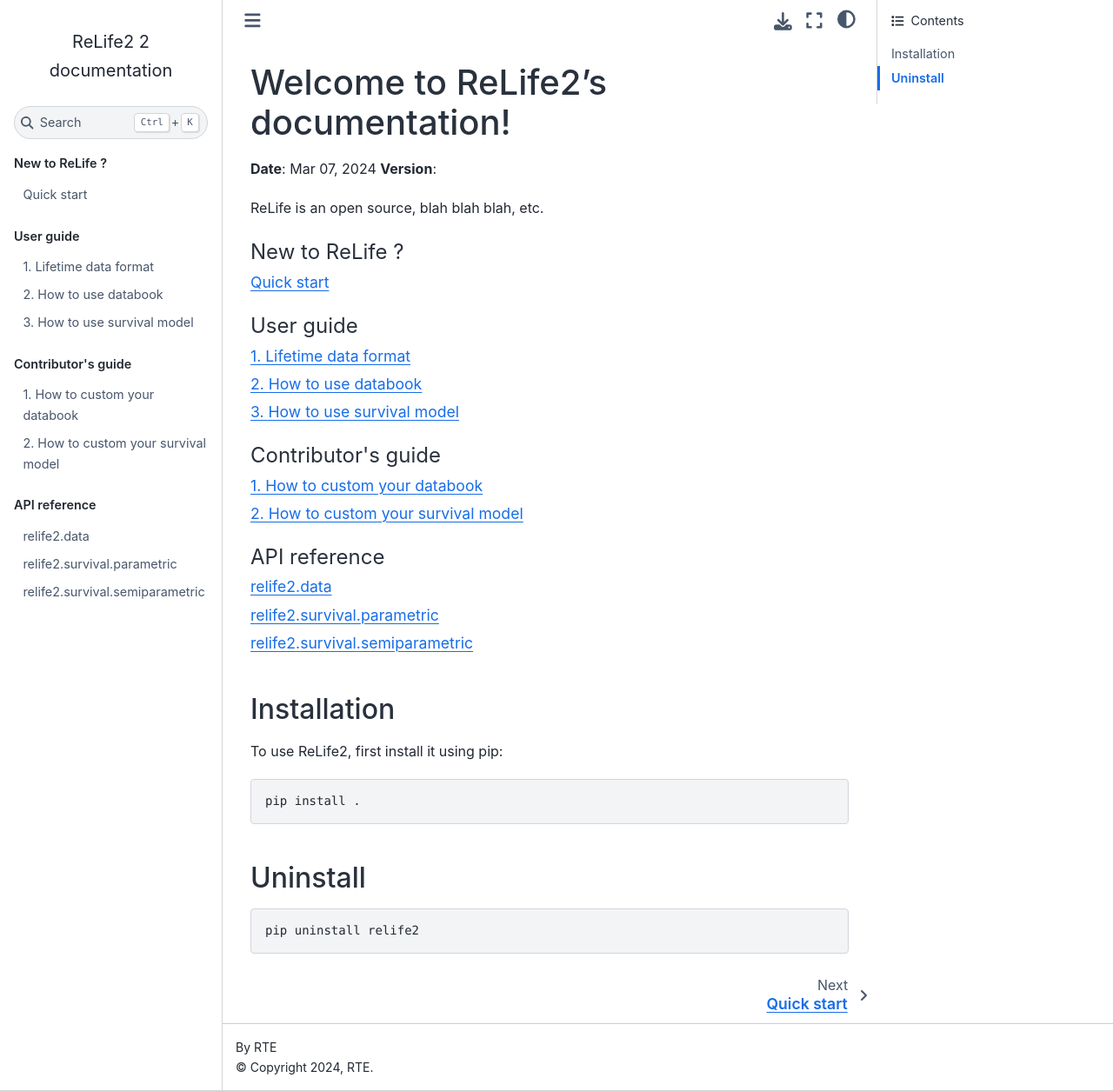
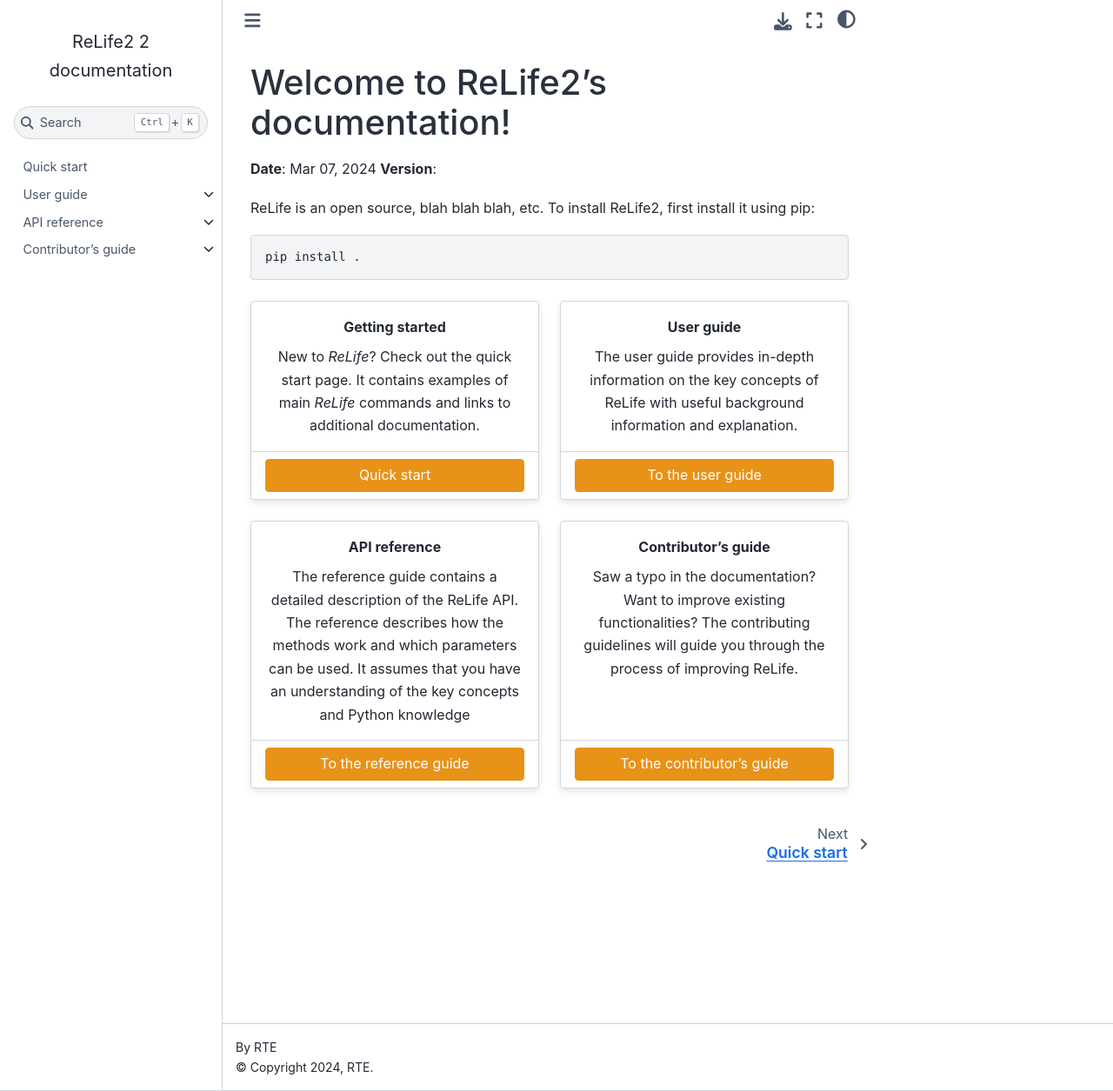
Before and after one commit to rte-france/relife, a Sphinx documentation site: the page built from sphinx_docs/source/index.rst, in a window 1280 px wide and 1255 px high. Shown: the whole window at 87% size. Built offline with Sphinx 7.4.7 and the Sphinx Book theme 1.1.4, drawn with Linux system fonts in a browser that asks for light colours.

Commit message:
Adding docs

```diff
--- a/sphinx_docs/source/conf.py
+++ b/sphinx_docs/source/conf.py
@@ -21,7 +21,11 @@ extensions = [
     "sphinx.ext.napoleon",  # to configure docstring style (use google style by default)
     "sphinx_copybutton",  # copy button in code block
     "sphinx.ext.viewcode",  # to insert source code link next to objects documentation
+    "sphinx_design",  # to enable grids and other cool stuff
 ]
+myst_enable_extensions = [
+    "colon_fence"
+]  # to enable when using both myst_parser and sphinx-design
 
 templates_path = ["_templates"]
 exclude_patterns = []
--- a/sphinx_docs/source/customization_guides/data.rst
+++ b/sphinx_docs/source/contributor_guide/data.rst
@@ -9,7 +9,7 @@ How to custom your databook
     :align: center
 
 The databook function instanciates a :python:`DataBook` object. This functions take
-several arguments (see :doc:`../detailed_doc/data`) but it also allows extra
+several arguments (see :doc:`../reference/data`) but it also allows extra
 key-words arguments like :
 
 * :python:`observed` : :python:`Data` instance (default to :python:`None`)
--- a/sphinx_docs/source/index.rst
+++ b/sphinx_docs/source/index.rst
@@ -10,51 +10,95 @@ Welcome to ReLife2's documentation!
 **Date**: |today| **Version**: |version|
 
 ReLife is an open source, blah blah blah, etc.
-
-.. toctree::
-   :maxdepth: 1
-   :caption: New to ReLife ?
-
-   get_started/quick_start
-
-.. toctree::
-   :maxdepth: 1
-   :numbered:
-   :caption: User guide
-
-   get_started/data_collect
-   get_started/data
-   get_started/survival
-
-.. toctree::
-   :maxdepth: 1
-   :numbered:
-   :caption: Contributor's guide
-
-   customization_guides/data
-   customization_guides/survival
-
-.. toctree::
-   :maxdepth: 1
-   :caption: API reference
-
-   detailed_doc/data
-   detailed_doc/survival_parametric
-   detailed_doc/survival_semiparametric
-
-
-Installation
-------------
-
-To use ReLife2, first install it using pip:
+To install ReLife2, first install it using pip:
 
 .. code-block:: console
 
    pip install .
 
-Uninstall
----------
 
-.. code-block:: console
+.. grid:: 1 2 2 2
+    :gutter: 4
+    :padding: 2 2 0 0
+    :class-container: sd-text-center
 
-   pip uninstall relife2
+    .. grid-item-card:: Getting started
+         :class-card: intro-card
+
+         New to *ReLife*? Check out the quick start page. It contains examples of main
+         *ReLife* commands and links to additional documentation.
+
+
+         +++
+
+         .. button-ref:: quick_start
+            :ref-type: any
+            :click-parent:
+            :color: secondary
+            :expand:
+
+            Quick start
+
+    .. grid-item-card::  User guide
+         :class-card: intro-card
+         :shadow: md
+
+         The user guide provides in-depth information on the
+         key concepts of ReLife with useful background information and explanation.
+
+         +++
+
+         .. button-ref:: user_guide/index
+            :ref-type: any
+            :click-parent:
+            :color: secondary
+            :expand:
+
+            To the user guide
+
+    .. grid-item-card::  API reference
+         :class-card: intro-card
+
+         The reference guide contains a detailed description of
+         the ReLife API. The reference describes how the methods work and which parameters can
+         be used. It assumes that you have an understanding of the key concepts and Python
+         knowledge
+
+         +++
+
+         .. button-ref:: reference/index
+            :ref-type: any
+            :click-parent:
+            :color: secondary
+            :expand:
+
+            To the reference guide
+
+    .. grid-item-card::  Contributor's guide
+         :class-card: intro-card
+
+         Saw a typo in the documentation? Want to improve
+         existing functionalities? The contributing guidelines will guide
+         you through the process of improving ReLife.
+
+         +++
+
+         .. button-ref:: contributor_guide/index
+            :ref-type: any
+            :click-parent:
+            :color: secondary
+            :expand:
+
+            To the contributor's guide
+
+
+.. toctree::
+    :maxdepth: 3
+    :hidden:
+    :titlesonly:
+
+
+    quick_start
+    user_guide/index
+    reference/index
+    contributor_guide/index
--- /dev/null
+++ b/sphinx_docs/source/reference/index.rst
@@ -0,0 +1,10 @@
+API reference
+=============
+
+.. toctree::
+   :maxdepth: 1
+   :caption: API reference
+
+   data
+   survival_parametric
+   survival_semiparametric
--- a/sphinx_docs/source/get_started/data_collect.rst
+++ b/sphinx_docs/source/user_guide/data_collect.rst
@@ -13,7 +13,7 @@ In ReLife, collected data must are loaded in numpy arrays. By default, ReLife ca
 
 .. seealso::
     Advance users may want to use other input array shapes and/or data types. It is possible through the
-    ``parser`` method of ``Data`` and ``IntervalData`` object. Please read :doc:`../customization_guides/data`.
+    ``parser`` method of ``Data`` and ``IntervalData`` object. Please read :doc:`../contributor_guide/data`.
 
 .. code-block:: python
 
--- a/sphinx_docs/source/get_started/survival.rst
+++ b/sphinx_docs/source/user_guide/survival.rst
@@ -28,7 +28,7 @@ Every ReLife's model shares the same structure. They are basically a model objec
 a :python:`functions` and an :python:`optmizer` instance.
 
 .. seealso::
-    For more details, please read :doc:`../customization_guides/survival`.
+    For more details, please read :doc:`../contributor_guide/survival`.
 
 For basic a usage, one can only remember that these model objects allow the user to quickly
 estimate its parameters and make inferences from its functions.
```
Also changed, not shown: README.md (+1 -0 lines), sphinx_docs/source/contributor_guide/index.rst (added, +10 -0 lines), sphinx_docs/source/quick_start.rst (renamed from sphinx_docs/source/get_started/quick_start.rst, +6 -6 lines), sphinx_docs/source/user_guide/index.rst (added, +11 -0 lines), sphinx_docs/source/contributor_guide/survival.rst (renamed from sphinx_docs/source/customization_guides/survival.rst), sphinx_docs/source/reference/data.rst (renamed from sphinx_docs/source/detailed_doc/data.rst), sphinx_docs/source/reference/survival_parametric.rst (renamed from sphinx_docs/source/detailed_doc/survival_parametric.rst), sphinx_docs/source/reference/survival_semiparametric.rst (renamed from sphinx_docs/source/detailed_doc/survival_semiparametric.rst), sphinx_docs/source/user_guide/data.rst (renamed from sphinx_docs/source/get_started/data.rst).
